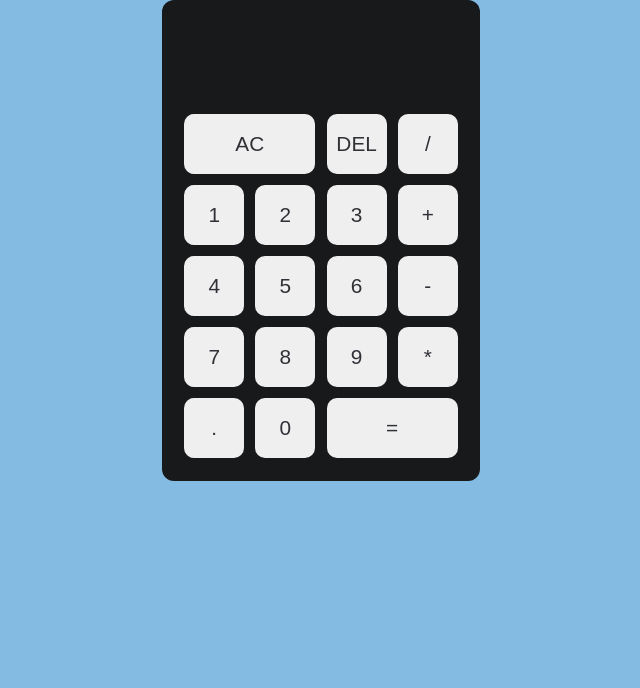
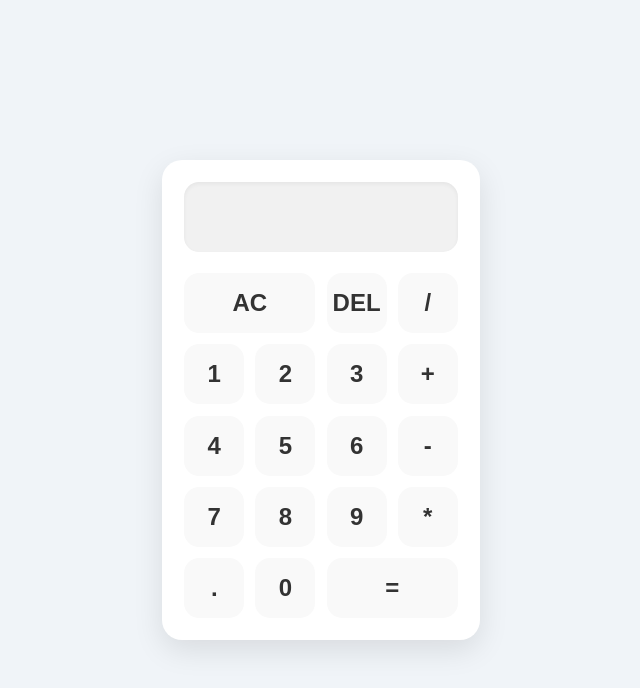
Before and after one commit to sakshipatel22/Calculator, a plain HTML site: page calculator/index.html in a window 1280 px wide. Shown: the whole page, without its empty margins (319-959 px from the left). Drawn offline with Linux system fonts and the light colour scheme.

Commit message:
Update style.css

```diff
--- a/calculator/style.css
+++ b/calculator/style.css
@@ -1,61 +1,77 @@
-*,*::after,*::before{
+*, *::after, *::before {
    margin: 0;
    padding: 0;
    box-sizing: border-box;
 }
 
-body{
-    background-color: #84bbe3;
-    height: 100hv;
+body {
+   background-color: #f0f4f8;
+   height: 100vh;
    display: flex;
    justify-content: center;
    align-items: center;
+   font-family: 'Arial', sans-serif;
 }
 
-.calculator{
+.calculator {
    display: grid;
-    grid-template-rows:
-    minmax(80px, auto)
-    repeat(5, 60px);
-    grid-template-columns: repeat(4,60px);
+   grid-template-rows: minmax(80px, auto) repeat(5, 60px);
+   grid-template-columns: repeat(4, 60px);
    justify-content: center;
-    background-color: hsl(220, 6%, 10%);
+   background-color: #ffffff;
    padding: 1.4rem;
-    border-radius: 12px;
+   border-radius: 20px;
    gap: 0.7rem;
-}
- .calculator button{
-    border: none;
-    font-size: 1.3rem;
-    font-weight: 500;
-    color: hsl(230, 6%, 20%);
-    border-radius: 10px;
-    cursor: pointer;
+   box-shadow: 0px 10px 30px rgba(0, 0, 0, 0.1);
 }
 
- .calculator button:hover{
-    background-color: hsl(230, 6%, 30%);
+.calculator button {
+   border: none;
+   font-size: 1.5rem;
+   font-weight: 600;
+   color: #333333;
+   background-color: #f9f9f9;
+   border-radius: 15px;
+   cursor: pointer;
+   transition: all 0.3s ease;
 }
 
- .span-2{
+.calculator button:hover {
+   background-color: #eceff1;
+   transform: translateY(-2px);
+   box-shadow: 0px 5px 10px rgba(0, 0, 0, 0.1);
+}
+
+.span-2 {
    grid-column: span 2;
 }
 
- .calculator > .output{
-    font-size: 2rem;
+.calculator > .output {
+   font-size: 2.5rem;
    background-color: inherit;
-    color: white;
-    grid-column: 1/-1;
+   color: #333333;
+   grid-column: 1 / -1;
    display: flex;
    flex-direction: column;
    justify-content: space-around;
    align-items: flex-end;
    word-break: break-all;
    border-radius: inherit;
+   padding: 10px;
+   margin-bottom: 10px;
+   background-color: #f1f1f1;
+   border-radius: 15px;
+   box-shadow: inset 0px 2px 4px rgba(0, 0, 0, 0.05);
 }
- .output .prev-display{
-    font-size: 1.3rem;
+
+.output .prev-display {
+   font-size: 1.2rem;
    font-weight: 400;
-    color: hsl(0, 0%, 65%);
+   color: #777777;
+}
 
+.output .curr-display {
+   font-size: 2.5rem;
+   font-weight: 600;
+   color: #000000;
 }
```
Lines whose indentation alone changed are shown as unchanged.
